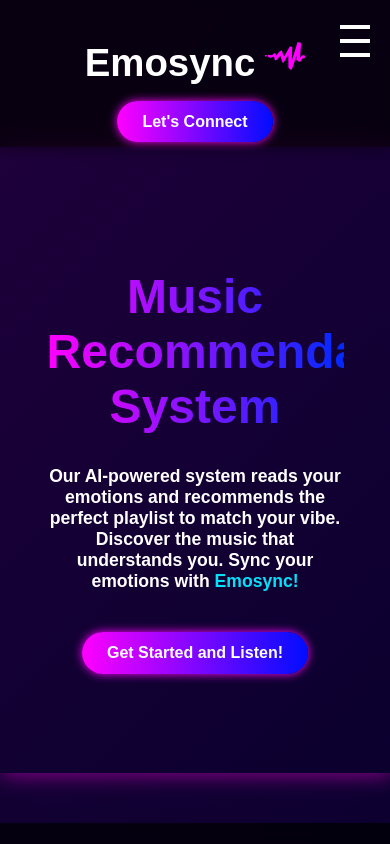
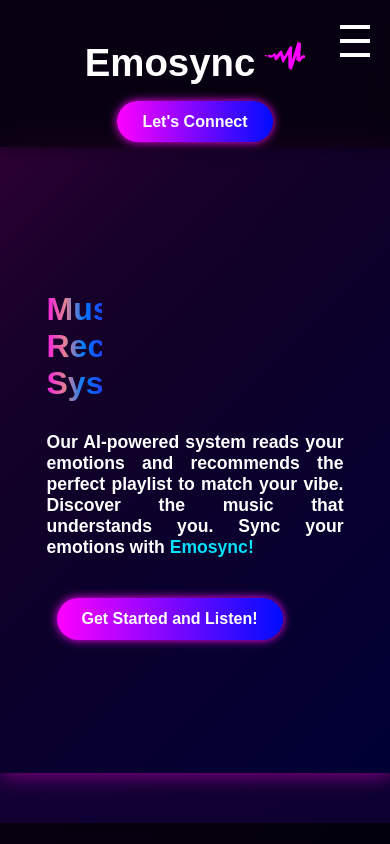
Before and after one commit to SundarapandiT/Emosync, a React (Vite) app: page / in a window 390 px wide. Shown: the top 844 px of the page. Built offline with nearby package versions, Linux system fonts and the light colour scheme.

Commit message:
Update index.css typing animation

```diff
--- a/src/index.css
+++ b/src/index.css
@@ -51,31 +51,74 @@ body {
 /* Hero Section */
 .hero-section {
   display: flex;
-  justify-content: center;
+  justify-content:center;
   align-items: center;
   flex-direction: column;
   padding: 50px;
   text-align: center;
-  background: linear-gradient(135deg, rgba(30, 0, 58, 0.9), rgba(10, 0, 46, 0.9));
+  background: linear-gradient(135deg, #2b0033, #18012a, #0f0028, #0a002d, #050031, #000035);
+  /* background: linear-gradient(135deg, #1e003a, #0a002e); */
+
+
   height: 67vh;
   box-shadow: 2px 2px 20px darkmagenta;
+  font-weight:600;
 }
 
 .hero-text {
   max-width: 70%;
+  text-align: justify;
+
 }
 
 .hero-text h1 {
   font-size: 3rem;
-  background: linear-gradient(to right, #ff00ff, #002aff);
+  background: linear-gradient(to right, #f71fe1, rgb(226, 129, 145), rgb(0, 123, 255), #1e42fa);
   -webkit-background-clip: text;
   -webkit-text-fill-color: transparent;
+  display: inline-block;
+  overflow: hidden;
+  white-space: nowrap; /* Ensure spaces are preserved */
+  border-right: 0px solid rgba(255, 255, 255, 0.75); /* Cursor effect */
+  width: 0;
+  max-width: 100%;
+  animation: typing 7s steps(40, end) forwards infinite, blinkCursor 0.6s step-end infinite;
+  animation-delay: 1s; /* Delay before animation starts */
 }
+
+/* Typing effect */
+@keyframes typing {
+  0% { width: 0; }
+  50% { width: 70%; }
+  70% {width: 90%;}
+  80% {width: 100%;}
+  100% { width: 0; }
+}
+
+/* Blinking cursor effect */
+@keyframes blinkCursor {
+  50% { border-color: transparent; }
+}
+
+
+/* Responsive Fix */
+@media (max-width: 768px) {
+  .hero-text h1 {
+    display: flex;
+    flex-wrap: wrap;
+    font-size: 1.8rem; /* Reduce font size for small screens */
+    animation: typing 4s steps(30, end) forwards infinite, blinkCursor 0.6s step-end infinite;
+  animation-delay: 1s; /* Delay before animation starts */
+  }
+}
+
+
 
 .hero-text p {
   margin: 30px 0;
   font-size: 1.1em;
   font-weight: 600;
+
 }
 
 .hero-text b {
@@ -205,9 +248,13 @@ body {
     text-align: center;
     padding: 30px;
   }
-
+  .hero-section h1
+  {
+    font-size: 2em;
+  }
   .hero-text {
     max-width: 90%;
+
   }
 
   .glow-button {
```
